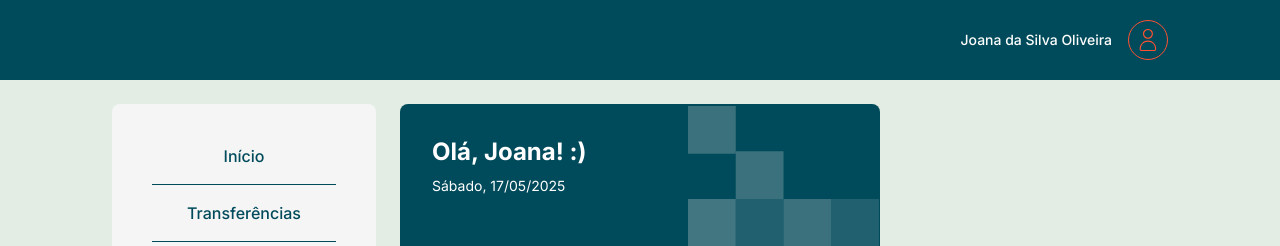
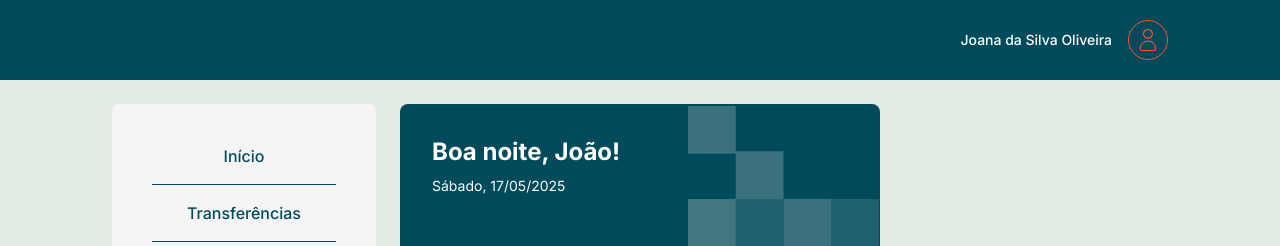
Before and after one commit to BrunaABraguin/bytebank, a Next.js app: page /dashboard in a window 1280 px wide. Shown: the top 246 px of the page. Built offline with nearby package versions, Linux system fonts and the light colour scheme.

Commit message:
feat: Update README

```diff
--- /dev/null
+++ b/src/app/components/Balance/index.tsx
@@ -0,0 +1,54 @@
+import React, { useState } from "react";
+import Image from "next/image";
+
+interface BalanceProps {
+  balance: number;
+}
+
+const Balance: React.FC<BalanceProps> = ({ balance }) => {
+  const [viewBalance, setViewBalance] = useState(false);
+
+  return (
+    <div className="z-10 text-left space-y-1 md:my-auto">
+      <div className="flex items-center justify-left gap-4 font-bold py-2">
+        <span>Saldo</span>
+        <button
+          type="button"
+          onClick={() => setViewBalance((prev) => !prev)}
+          aria-label={viewBalance ? "Ocultar saldo" : "Ver saldo"}
+        >
+          <Image
+            src="/eye-white.svg"
+            alt="Ver saldo"
+            width={24}
+            height={24}
+            className={`${
+              viewBalance ? "hidden" : "block"
+            } transition-all duration-300`}
+          />
+          <Image
+            src="/eye-orange.svg"
+            alt="Ocultar saldo"
+            width={24}
+            height={24}
+            className={`${
+              viewBalance ? "block" : "hidden"
+            } transition-all duration-300`}
+          />
+        </button>
+      </div>
+      <div className="border-t border-white my-1" />
+      <div className="text-base">Conta Corrente</div>
+      <div className="text-3xl">
+        {viewBalance
+          ? balance.toLocaleString("pt-BR", {
+              style: "currency",
+              currency: "BRL",
+            })
+          : "••••••••"}
+      </div>
+    </div>
+  );
+};
+
+export default Balance;
--- /dev/null
+++ b/src/app/components/UserGreetings/index.tsx
@@ -0,0 +1,38 @@
+interface UserGreetingsProps {
+  name: string;
+}
+
+export const UserGreetings: React.FC<UserGreetingsProps> = ({ name }) => {
+  const today = new Date();
+  const formattedDate = today.toLocaleDateString("pt-BR", {
+    weekday: "long",
+    day: "2-digit",
+    month: "2-digit",
+    year: "numeric",
+  });
+
+  const capitalizedDate =
+    formattedDate.charAt(0).toUpperCase() + formattedDate.slice(1);
+
+  return (
+    <div className="flex flex-col justify-center">
+      {(() => {
+        const currentHour = new Date().getHours();
+        let greeting = "Boa noite";
+        if (currentHour >= 5 && currentHour < 12) {
+          greeting = "Bom dia";
+        } else if (currentHour >= 12 && currentHour < 18) {
+          greeting = "Boa tarde";
+        }
+        return (
+          <div className="z-10 space-y-2">
+            <h2 className="text-2xl font-bold">
+              {greeting}, {name}!
+            </h2>
+            <p className="text-sm">{capitalizedDate}</p>
+          </div>
+        );
+      })()}
+    </div>
+  );
+};
--- a/src/app/dashboard/components/BalanceCard/index.tsx
+++ b/src/app/dashboard/components/BalanceCard/index.tsx
@@ -1,69 +1,20 @@
 "use client";
-import { useState } from "react";
-import Image from "next/image";
+import { UserGreetings } from "@/app/components/UserGreetings";
+import Balance from "@/app/components/Balance";
 
 interface BalanceCardProps {
   balance: number;
 }
 
 const BalanceCard: React.FC<BalanceCardProps> = ({ balance }) => {
-  const [viewBalance, setViewBalance] = useState(false);
-  const today = new Date();
-  const formattedDate = today.toLocaleDateString("pt-BR", {
-    weekday: "long",
-    day: "2-digit",
-    month: "2-digit",
-    year: "numeric",
-  });
-
-  const capitalizedDate =
-    formattedDate.charAt(0).toUpperCase() + formattedDate.slice(1);
-
   return (
     <section className="relative bg-green-dark text-white rounded-lg overflow-hidden p-8 flex flex-col sm:flex-row md:justify-between items-center max-md:gap-8 md:items-start min-h-125 md:min-h-100">
       <div className="absolute bottom-0 left-0 w-48 h-48 bg-no-repeat bg-contain bg-left bg-[url('/pixels1.svg')]" />
       <div className="absolute top-0 right-0 w-48 h-48 bg-no-repeat bg-contain bg-right bg-[url('/pixels2.svg')]" />
       <div className="absolute -bottom-4 left-10 w-56 h-56 bg-no-repeat bg-contain bg-[url('/dashboard-balance.svg')]" />
 
-      <div className="z-10 space-y-2">
-        <h1 className="text-2xl font-bold">Olá, Joana! :)</h1>
-        <p className="text-sm">{capitalizedDate}</p>
-      </div>
-      <div className="z-10 text-left space-y-1 md:my-auto">
-        <div className="flex items-center justify-left gap-4 font-bold py-2">
-          <span>Saldo</span>
-          <button onClick={() => setViewBalance(!viewBalance)}>
-            <Image
-              src="/eye-white.svg"
-              alt="Ver saldo"
-              width={24}
-              height={24}
-              className={`${
-                viewBalance ? "hidden" : "block"
-              } transition-all duration-300`}
-            />
-            <Image
-              src="/eye-orange.svg"
-              alt="Ocultar saldo"
-              width={24}
-              height={24}
-              className={`${
-                viewBalance ? "block" : "hidden"
-              } transition-all duration-300`}
-            />
-          </button>
-        </div>
-        <div className="border-t border-white my-1" />
-        <div className="text-base">Conta Corrente</div>
-        <div className="text-3xl">
-          {viewBalance
-            ? balance.toLocaleString("pt-BR", {
-                style: "currency",
-                currency: "BRL",
-              })
-            : "••••••••"}
-        </div>
-      </div>
+      <UserGreetings name="João" />
+      <Balance balance={balance} />
     </section>
   );
 };
--- a/src/app/dashboard/page.tsx
+++ b/src/app/dashboard/page.tsx
@@ -4,7 +4,7 @@ import Sidebar from "./components/Sidebar";
 import BalanceCard from "./components/BalanceCard";
 import NewTransactionCard from "./components/NewTransactionCard";
 import Statement from "./components/Statement";
-import { transactions } from "@/mocks";
+import { transactions } from "@/data";
 
 const Dashboard: React.FC = () => {
   return (
```
Also changed, not shown: src/data/index.ts (renamed from src/mocks/index.ts), 1 other file (tests, documents, lock files or other folders).
